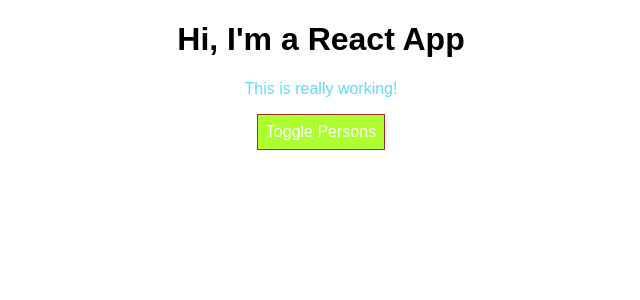
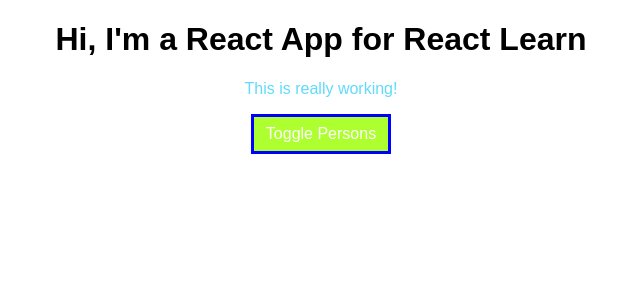
Before and after one commit to Hussein-miracle/react-deep-learn, a React (Vite) app: page / in a window 1280 px wide. Shown: the top 300 px of the page, without its empty margins (319-959 px from the left). Built offline with nearby package versions, Linux system fonts and the light colour scheme.

Commit message:
feat:learning about the component lifeCycles more deeply

```diff
--- a/src/App.jsx
+++ /dev/null
@@ -1,161 +0,0 @@
-import React, { Component } from 'react';
-// import Radium,{Style} from 'radium';
-// import styled from 'styled-components';
-import Errorboundary from './ErrorBoundary/ErrorBoundary';
-
-import classes from './App.module.css';
-import Person from './Person/Person';
-
-// const StyledButton = styled.button`
-//   background-color:${ props => props.alt ? "blue" : "red" };
-//   color:#fff;
-//   font:inherit;
-//   border:1px solid brown;
-//   padding:8px;
-//   cursor:pointer;
-//   transition: all .3s linear;
-
-//   &:hover{
-//     background-color:gold;
-//     color:#eee;
-//     border:2px solid black;
-//     border-radius: ${props => props.alt ? "16px": "4px"};
-//   }
-
-//   &:active {
-//     background-color:deeppink;
-//     color:#000;
-//     border:2px solid brown;
-//     border-radius:8px;
-//     transform: scale(0.92) translateY(-5px);
-//   }
-
-// `
-
-class App extends Component {
-  state = {
-    persons: [
-      {id : "a"  , name: 'Max', age: 28 },
-      {id :  "ff", name: 'Manu', age: 29 },
-      {id : "dfg" , name: 'Stephanie', age: 26 }
-    ],
-    otherState: 'some other value',
-    showPersons : false
-  };
-
-  switchNameHandler = (newName) => {
-    // console.log('Was clicked!');
-    // DON'T DO THIS: this.state.persons[0].name = 'Maximilian';
-    this.setState({
-      persons: [
-        { id : "a" ,name: newName, age: 28 },
-        {id :  "ff",  name: 'Manuel', age: 39 },
-        {id : "dfg", name: 'Stephan', age: 24 }
-      ]
-    });
-  };
-
-  deletePersonHandler = (personIndex) => {
-    const persons = this.state.persons.slice();
-    const persons1 = [...this.state.persons];
-
-    // console.log(persons);
-    persons.splice(personIndex,1)
-
-
-    this.setState({persons:persons});
-
-  }
-
-  nameChangeHandler = (event ,id) => {
-    // const person = this.state.persons.find( person => person.id  === id);
-    // debugger;
-    const personId = this.state.persons.findIndex( person => person.id  === id);
-
-    const person = {
-      ...this.state.persons[personId]
-    };
-
-    person["name"] = event.target.value;
-    // person.name = event.target.value;
-
-    // const personObj = Object.assign({},this.state.persons[personId])
-    const persons = [...this.state.persons];
-    persons[personId] = person;
-
-    this.setState({
-      persons: [...persons] });
-  }
-
-  togglePersonsHandler = () => {
-    this.setState({showPersons: !this.state.showPersons})
-  }
-
-  render() {
-
-    let btnClasses = [classes.Button];
-
-    let persons = null ;
-    if(this.state.showPersons){
-      persons = (
-          <div >
-            {
-              this.state.persons.map(({name,age,id}) =>
-              <Errorboundary key={id} >
-                <Person
-
-                  name = {name}
-                  age={age}
-                  click={ () => this.deletePersonHandler(id)} changed = { (e) => this.nameChangeHandler(e,id) }
-                    />
-              </Errorboundary>
-                )
-            }
-
-            {/* <Person
-              name={this.state.persons[1].name}
-              age={this.state.persons[1].age}
-              click = {this.switchNameHandler.bind(this,"ade")}
-              changed = {this.nameChangeHandler}
-            >
-              My Hobbies: Racing
-            </Person> */}
-          </div>
-      )
-
-      btnClasses.push(classes.Red)
-      // style.backgroundColor = "gold";
-      // // style[":hover"] = {
-      // //   backgroundColor:"lightbrown",
-      // //   color:"#212121"
-
-      // // }
-
-    }
-
-    let styleArray = [];
-    if(this.state.persons.length > 2){
-      styleArray.push(classes.lightblue);
-    }
-    if(this.state.persons.length <= 2){
-      styleArray.unshift();
-      styleArray.push(classes.red);
-    }
-    if(this.state.persons.length <=1 ){
-      styleArray.unshift();
-      styleArray.push(classes.bold)
-    }
-    return (
-      <div className={classes.App }>
-        <h1>Hi, I'm a React App</h1>
-        <p className={styleArray.join(" ")}>This is really working!</p>
-        <button className={btnClasses.join(" ")} alt ={this.state.showPersons} onClick={this.togglePersonsHandler}>Toggle Persons</button>
-        {persons}
-
-      </div>
-    );
-    // return React.createElement('div', {className: 'App'}, React.createElement('h1', null, 'Does this work now?'));
-  }
-}
-
-export default App;
--- /dev/null
+++ b/src/components/Cockpit/Cockpit.jsx
@@ -0,0 +1,33 @@
+import React from "react";
+import classes from "./Cockpit.module.scss";
+
+
+const Cockpit = ({title,persons ,showPersons,togglePersonsHandler }) => {
+  console.log(title)
+    let btnClasses = [classes.button];
+    let styleArray = [];
+    if(persons.length > 2){
+      styleArray.push(classes.lightblue);
+    }
+    if(persons.length <= 2){
+      styleArray.unshift();
+      styleArray.push(classes.red);
+    }
+    if(persons.length <=1 ){
+      styleArray.unshift();
+      styleArray.push(classes.bold)
+    }
+
+    btnClasses.push(classes.Red)
+    return(
+        <div className={classes.Cockpit}>
+            <h1>Hi, I'm a React App for {title}</h1>
+            <p className={styleArray.join(" ")}>This is really working!</p>
+            <button className={btnClasses.join(" ")} alt ={showPersons} onClick={togglePersonsHandler}>Toggle Persons</button>
+        </div >
+
+    )
+}
+
+
+export default Cockpit;
--- /dev/null
+++ b/src/components/Cockpit/Cockpit.module.scss
@@ -0,0 +1,51 @@
+.red{
+    color: orange;
+  }
+
+  .lightblue {
+    color: #61dafb;
+  }
+
+
+  .bold{
+    color: red;
+    font-weight:bold;
+    font-style: italic;
+  }
+
+  .Cockpit button{
+    // border:none;
+    background-color:greenyellow;
+     color: #fff;
+     font:inherit;
+     border:3px solid blue;
+     padding:8px 12px;
+     cursor:pointer;
+     transition: all .3s linear;
+
+
+  }
+
+  .Cockpit button:hover{
+    background-color:lightblue;
+    color:#eee;
+    border:2px solid black;
+    border-radius: 8px;;
+    -webkit-border-radius: 8px;
+    -moz-border-radius: 8px;
+    -ms-border-radius: 8px;
+    -o-border-radius: 8px;
+  }
+
+  .Cockpit button::focus{
+    outline:none;
+  }
+
+  .Button.Red{
+    background-color: red;
+    color: gold;
+  }
+  .Button.Red:hover{
+    background-color: salmon;
+    color: lightblue;
+  }
--- a/src/Person/Person.jsx
+++ b/src/components/Persons/Person/Person.jsx
@@ -3,33 +3,12 @@
 // import Radium from "radium";
 import classes from  "./Person.styles.module.scss";
 
-// const StyledInput  = styled.input`
-//     background-color: #262626;
-//     font:inherit;
-//     border:1px solid brown;
-//     transition : all linear .3s;
-//     padding: 10px;
-//     color:#eee;
-//     cursor:pointer;
-//     &:hover{
-//       background-color:lightgreen;
-//       color:#000;
-//     }
-// `
-// const StyledDiv = styled.div`
-//     width:60%;
-//     height: 20%;
-//     padding: 1.5rem 2rem;
-//     margin: 16px auto;
-//     border: 1px solid #eee;
-//     box-shadow: 0 2px 3px #ccc;
-//     text-align: center;
-// `;
+
 
 const DeleteBtn = styled.span`
     font-size:10px;
     border-radius:5px;
-    cursor: url(../logo.svg),no-drop;
+    cursor: url(../logo.svg),pointer;
     color:red;
     margin-left:2rem;
     padding:10px;
@@ -49,18 +28,14 @@
 `
 
 const Person = ({name , age , children = "", click ,changed}) => {
-    const rnd = Math.random();
 
-    if(rnd > 0.7){
-        throw new Error("Something went wrong")
-    }
     return(
 
         <div className={classes.person}>
 
             <p className={`${children ? "true" :"invert-2"}`} >I'm {name} and i'm {age} years old.</p>
 
-            {/* <p className={`${children ? "true" :"invert-2"}`}  > {children} </p> */}
+            <p className={`${children ? "true" :"invert-2"}`}  > {children} </p>
 
             { <input className={classes["invert"]}  type="text" onChange={changed} placeholder={name} /> }
 
--- /dev/null
+++ b/src/components/Persons/Persons.jsx
@@ -0,0 +1,19 @@
+import React from "react";
+import Person from "./Person/Person";
+
+
+const Persons = ( {persons,clicked,changed}  ) => {
+    return (persons.map(({name,age,id}) =>
+
+                <Person
+                    key={id}
+                    name = {name}
+                    age={age}
+                    click={ () => clicked(id)}
+                    changed = { (e) => changed(e,id) }
+                    />
+
+                ))
+}
+
+export default Persons;
--- /dev/null
+++ b/src/containers/App.jsx
@@ -0,0 +1,107 @@
+import React, { Component } from 'react';
+// import Radium,{Style} from 'radium';
+// import styled from 'styled-components';
+// import Errorboundary from '../components/ErrorBoundary/ErrorBoundary';
+import Persons from '../components/Persons/Persons';
+// import Person from '../components/Persons/Person/Person';
+import Cockpit from "../components/Cockpit/Cockpit";
+
+import classes from './App.module.css';
+
+
+class App extends Component {
+  state = {
+    persons: [
+      {id : "a"  , name: 'Max', age: 28 },
+      {id :  "ff", name: 'Manu', age: 29 },
+      {id : "dfg" , name: 'Stephanie', age: 26 }
+    ],
+    otherState: 'some other value',
+    showPersons : false
+  };
+
+  switchNameHandler = (newName) => {
+    // console.log('Was clicked!');
+    // DON'T DO THIS: this.state.persons[0].name = 'Maximilian';
+    this.setState({
+      persons: [
+        { id : "a" ,name: newName, age: 28 },
+        {id :  "ff",  name: 'Manuel', age: 39 },
+        {id : "dfg", name: 'Stephan', age: 24 }
+      ]
+    });
+  };
+
+  deletePersonHandler = (personIndex) => {
+    const persons = this.state.persons.slice();
+    const persons1 = [...this.state.persons];
+
+    // console.log(persons);
+    persons.splice(personIndex,1)
+
+
+    this.setState({persons:persons});
+
+  }
+
+  nameChangeHandler = (event ,id) => {
+    // const person = this.state.persons.find( person => person.id  === id);
+    // debugger;
+    const personId = this.state.persons.findIndex( person => person.id  === id);
+
+    const person = {
+      ...this.state.persons[personId]
+    };
+
+    person["name"] = event.target.value;
+    // person.name = event.target.value;
+
+    // const personObj = Object.assign({},this.state.persons[personId])
+    const persons = [...this.state.persons];
+    persons[personId] = person;
+
+    this.setState({
+      persons: [...persons] });
+  }
+
+  togglePersonsHandler = () => {
+    this.setState({showPersons: !this.state.showPersons})
+  }
+
+  render() {
+
+    let btnClasses = [classes.Button];
+
+    let persons = null ;
+    if(this.state.showPersons){
+      persons = <Persons persons={this.state.persons}
+              clicked={this.deletePersonHandler}
+              changed={this.nameChangeHandler}
+            />;
+
+
+
+
+      btnClasses.push(classes.Red)
+
+
+    }
+
+
+    return (
+      <div className={classes.App }>
+
+        <Cockpit title={this.props.appTitle} persons={this.state.persons} showPersons={this.state.showPersons} togglePersonsHandler={ this.togglePersonsHandler }/>
+
+
+        {persons }
+
+
+
+      </div>
+    );
+    // return React.createElement('div', {className: 'App'}, React.createElement('h1', null, 'Does this work now?'));
+  }
+}
+
+export default App;
--- a/src/App.module.css
+++ b/src/containers/App.module.css
@@ -2,7 +2,7 @@
   text-align: center;
 }
 
-.red{
+/* .red{
   color: orange;
 }
 
@@ -47,4 +47,4 @@
 .Button.Red:hover{
   background-color: salmon;
   color: lightblue;
-}
+} */
--- a/src/main.jsx
+++ b/src/main.jsx
@@ -1,11 +1,11 @@
 import React from 'react'
 import ReactDOM from 'react-dom'
 import './index.css'
-import App from './App'
+import App from './containers/App'
 
 ReactDOM.render(
   <React.StrictMode>
-    <App />
+    <App appTitle = "React Learn"/>
   </React.StrictMode>,
   document.getElementById('root')
 )
```
Also changed, not shown: src/components/ErrorBoundary/ErrorBoundary.jsx (renamed from src/ErrorBoundary/ErrorBoundary.jsx), src/components/Persons/Person/Person.styles.module.scss (renamed from src/Person/Person.styles.module.scss).
